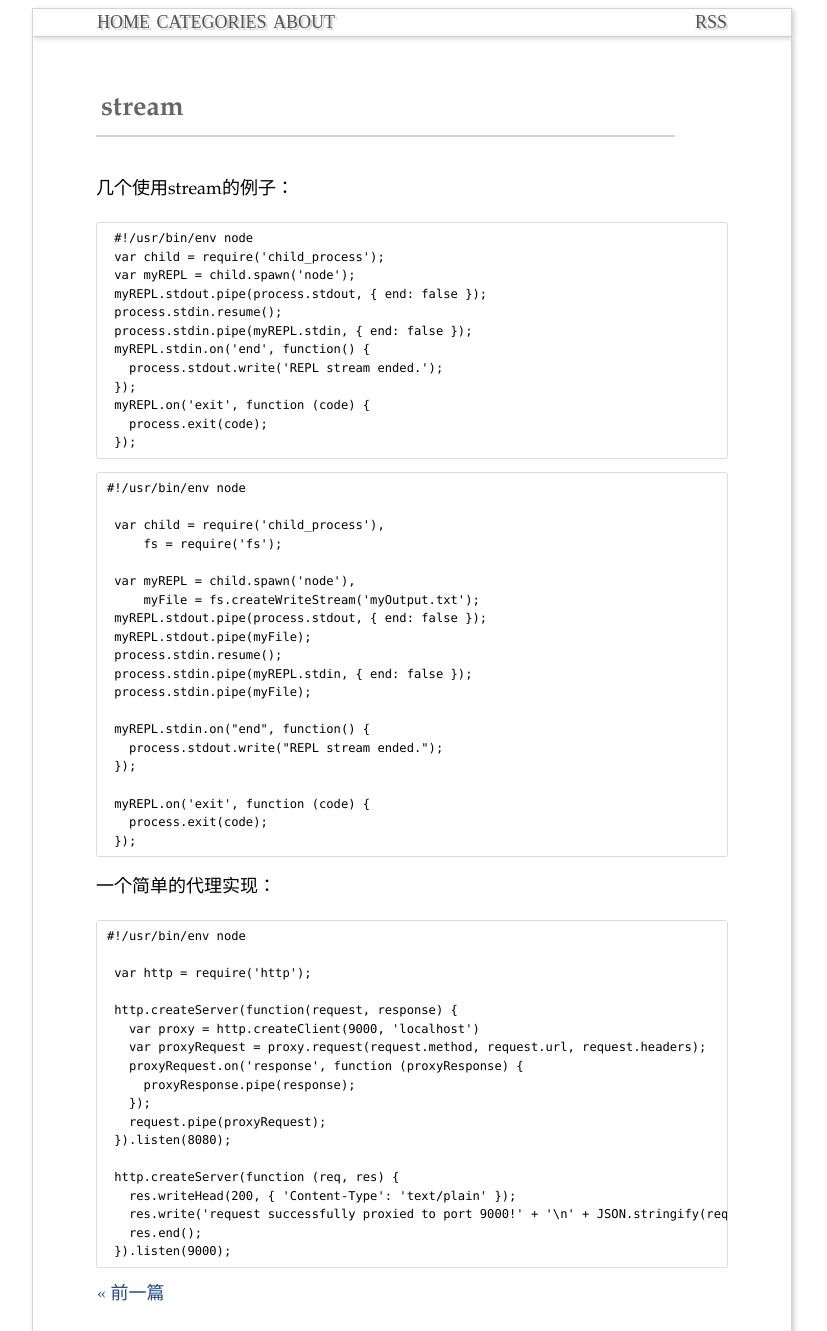
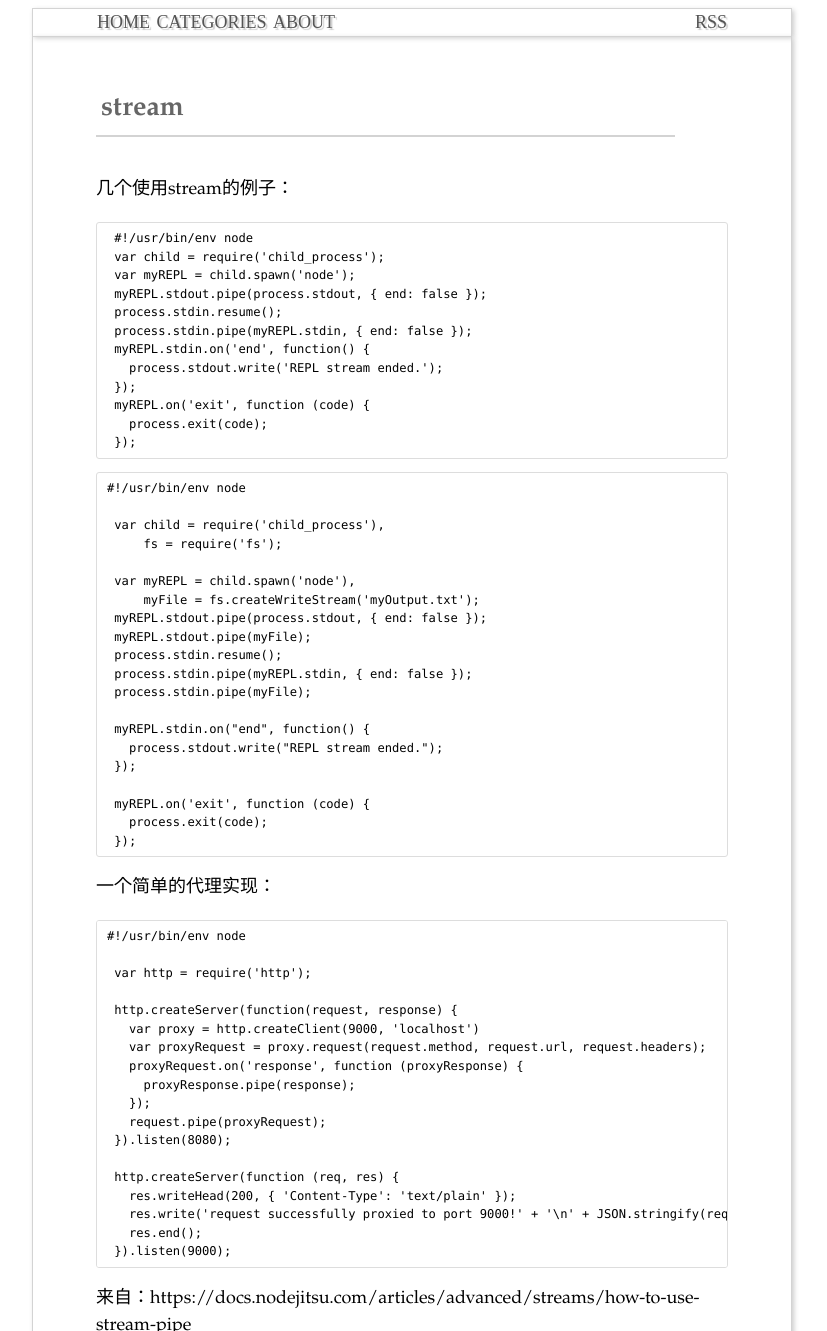
Before and after one commit to mofengfly/mofengfly.github.com, a Jekyll site: the page built from _posts/2014-11-12-nodejs-stream.md, in a window 1280 px wide, cut to the strip 0-1331 px from the top of the page. Shown: the whole strip, without its empty margins (229-1056 px from the left). Built offline with Jekyll 4.4.1, drawn with Linux system fonts in a browser that asks for light colours; Markdown is read by kramdown in place of the engine named in the settings.

Commit message:
Update 2014-11-12-nodejs-stream.md

````diff
--- a/_posts/2014-11-12-nodejs-stream.md
+++ b/_posts/2014-11-12-nodejs-stream.md
@@ -68,3 +68,6 @@ categories: NodeJs
    res.end();
  }).listen(9000);
 ```
+
+
+来自：https://docs.nodejitsu.com/articles/advanced/streams/how-to-use-stream-pipe
````
